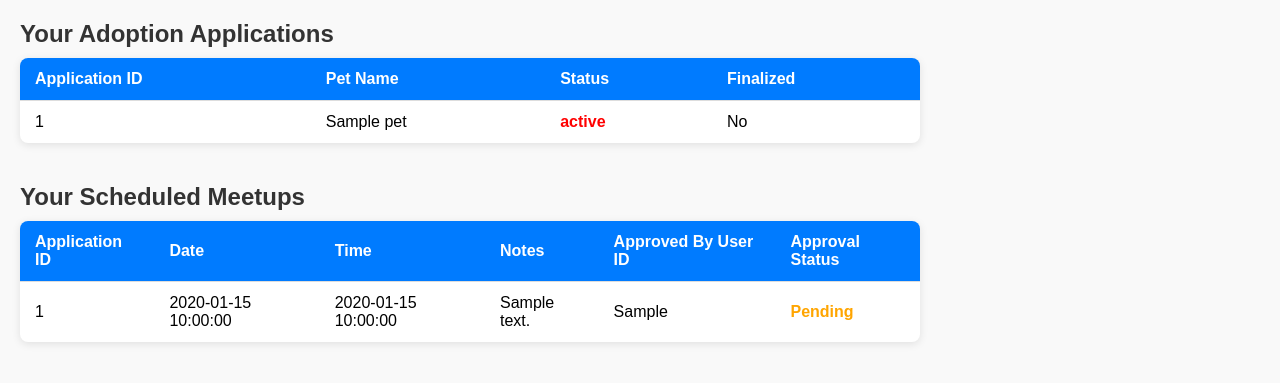
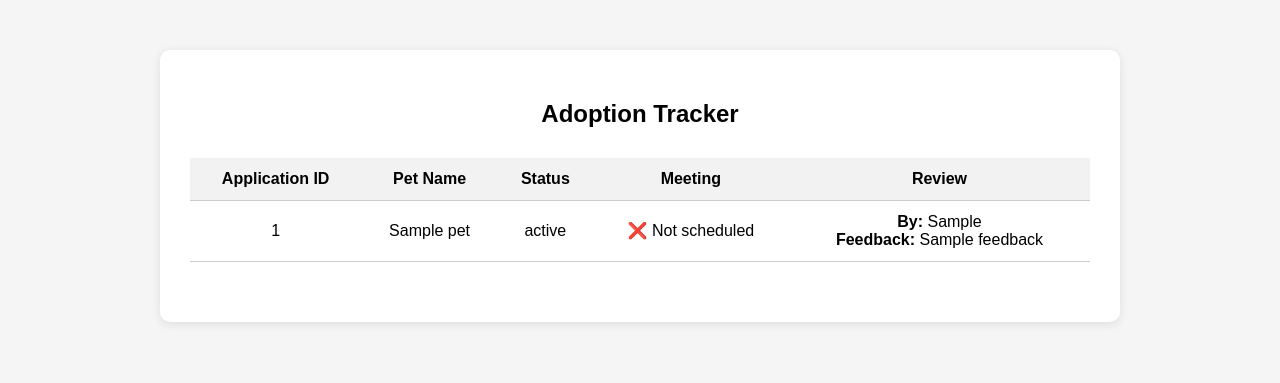
Before and after one commit to TharicaDevi/TT5L-02, a Flask app: template Pawfect Home/templates/track.html in a window 1280 px wide. Shown: the top 383 px of the page. Run offline with Flask 3, Linux system fonts and the light colour scheme; the template is opened without the code that fills it: most values are stand-ins (such as "Sample title", 1, 10 or a date in 2020).

Commit message:
update code here...

```diff
--- a/Pawfect Home/templates/track.html
+++ b/Pawfect Home/templates/track.html
@@ -1,136 +1,111 @@
 <!DOCTYPE html>
 <html>
 <head>
-    <title>Your Adoption Applications & Meetings</title>
+    <title>Adoption Tracker</title>
+    <link rel="stylesheet" href="{{ url_for('static', filename='style.css') }}">
     <style>
         body {
             font-family: Arial, sans-serif;
-            margin: 20px;
-            background-color: #f9f9f9;
+            background-color: #f5f5f5;
+            margin: 0;
+            padding: 0;
         }
-        h2 {
-            margin-bottom: 10px;
-            color: #333;
+
+        .container {
+            max-width: 900px;
+            margin: 50px auto;
+            background: white;
+            padding: 30px;
+            border-radius: 10px;
+            box-shadow: 0 2px 10px rgba(0,0,0,0.1);
         }
         table {
+            width: 100%;
             border-collapse: collapse;
-            width: 90%;
-            max-width: 900px;
-            margin-bottom: 40px;
-            box-shadow: 0 2px 8px rgba(0,0,0,0.1);
-            background: white;
-            border-radius: 8px;
-            overflow: hidden;
+            margin-bottom: 30px;
         }
         th, td {
-            border-bottom: 1px solid #ddd;
-            padding: 12px 15px;
-            text-align: left;
+            padding: 12px;
+            border-bottom: 1px solid #ccc;
+            text-align: center;
         }
         th {
+            background-color: #f2f2f2;
+        }
+        .review-form textarea {
+            width: 100%;
+            padding: 10px;
+            margin-top: 10px;
+            margin-bottom: 10px;
+            border-radius: 5px;
+            border: 1px solid #ccc;
+            resize: vertical;
+        }
+        .review-form button {
+            padding: 10px 15px;
             background-color: #007bff;
             color: white;
-            font-weight: bold;
+            border: none;
+            border-radius: 5px;
+            cursor: pointer;
         }
-        tr:last-child td {
-            border-bottom: none;
+
+        .review-form button:hover {
+            background-color: #0056b3;
         }
-        .approved {
-            color: green;
-            font-weight: bold;
-        }
-        .pending {
-            color: orange;
-            font-weight: bold;
-        }
-        .rejected {
-            color: red;
-            font-weight: bold;
-        }
-        .finalized {
-            background-color: #d4edda;
-            color: #155724;
-            font-weight: bold;
-            padding: 4px 8px;
-            border-radius: 4px;
-            display: inline-block;
-        }
-        .no-data {
-            color: #666;
-            font-style: italic;
-            margin-top: 10px;
+
+        h2 {
+            text-align: center;
+            margin-bottom: 30px;
         }
     </style>
 </head>
 <body>
-    <h2>Your Adoption Applications</h2>
-    {% if applications %}
+    <div class="container">
+        <h2>Adoption Tracker</h2>
+
         <table>
             <thead>
                 <tr>
                     <th>Application ID</th>
                     <th>Pet Name</th>
                     <th>Status</th>
-                <th>Finalized</th>
+                    <th>Meeting</th>
+                    <th>Review</th>
                 </tr>
             </thead>
             <tbody>
-            {% for app_id, app in applications.items() %}
+                {% for app_id, adoption in applications.items() %}
                     <tr>
                         <td>{{ app_id }}</td>
-                <td>{{ app.pet }}</td>
-                <td class="{% if app.status == 'Approved' %}approved{% elif app.status == 'Pending' %}pending{% else %}rejected{% endif %}">
-                    {{ app.status }}
+                        <td>{{ adoption.pet }}</td>
+                        <td>{{ adoption.status }}</td>
+                        <td>
+                            {% if app_id in meetings %}
+                                ✅ Scheduled on {{ meetings[app_id].date }} at {{ meetings[app_id].time }}<br>
+                                Notes: {{ meetings[app_id].notes }}
+                            {% else %}
+                                ❌ Not scheduled
+                            {% endif %}
                         </td>
                         <td>
-                    {% if app.finalized %}
-                        <span class="finalized">Yes</span>
+                            {% if adoption.review %}
+                                <strong>By:</strong> {{ adoption.review.by }}<br>
+                                <strong>Feedback:</strong> {{ adoption.review.feedback }}
+                            {% elif adoption.status == 'Approved' and adoption.finalized %}
+                                <form method="POST" action="{{ url_for('submit_review') }}" class="review-form">
+                                    <input type="hidden" name="application_id" value="{{ app_id }}">
+                                    <textarea name="feedback" rows="3" placeholder="Leave your review here..." required></textarea>
+                                    <button type="submit">Submit Review</button>
+                                </form>
                             {% else %}
-                        No
+                                No review
                             {% endif %}
                         </td>
                     </tr>
                 {% endfor %}
             </tbody>
         </table>
-    {% else %}
-        <p class="no-data">You have no adoption applications.</p>
-    {% endif %}
-
-    <h2>Your Scheduled Meetups</h2>
-    {% if meetings %}
-    <table>
-        <thead>
-            <tr>
-                <th>Application ID</th>
-                <th>Date</th>
-                <th>Time</th>
-                <th>Notes</th>
-                <th>Approved By User ID</th>
-                <th>Approval Status</th>
-            </tr>
-        </thead>
-        <tbody>
-            {% for app_id, meeting in meetings.items() %}
-            <tr>
-                <td>{{ app_id }}</td>
-                <td>{{ meeting.date }}</td>
-                <td>{{ meeting.time }}</td>
-                <td>{{ meeting.notes or '-' }}</td>
-                <td>{{ meeting.by_user }}</td>
-                <td>
-                    {% if meeting.approved %}
-                        <span class="approved">Approved</span>
-                    {% else %}
-                        <span class="pending">Pending</span>
-                    {% endif %}
-                </td>
-            </tr>
-            {% endfor %}
-        </tbody>
-    </table>
-    {% else %}
-        <p class="no-data">You have no scheduled meetups.</p>
-    {% endif %}
+    </div>
 </body>
 </html>
```
Lines whose indentation alone changed are shown as unchanged.
